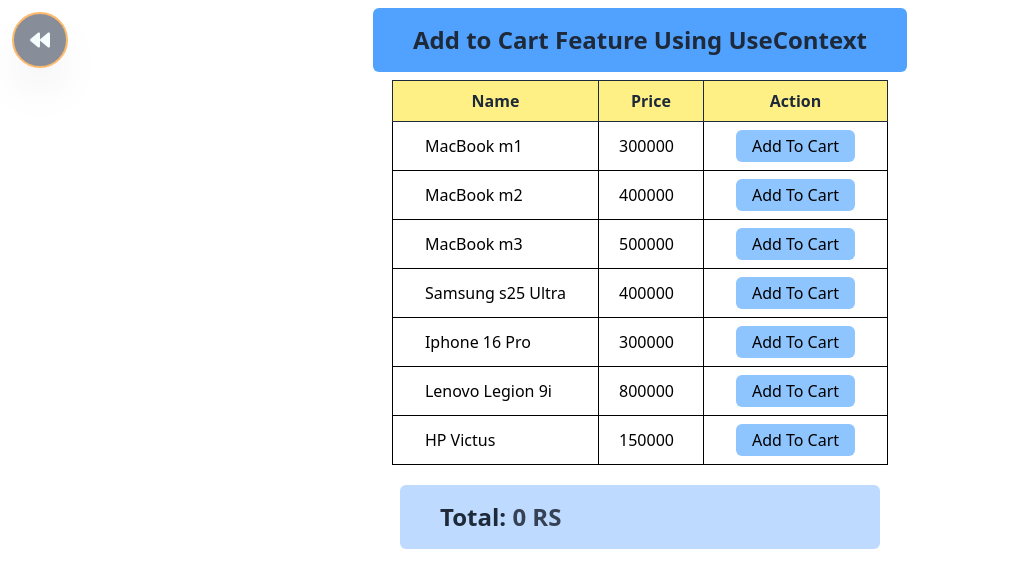
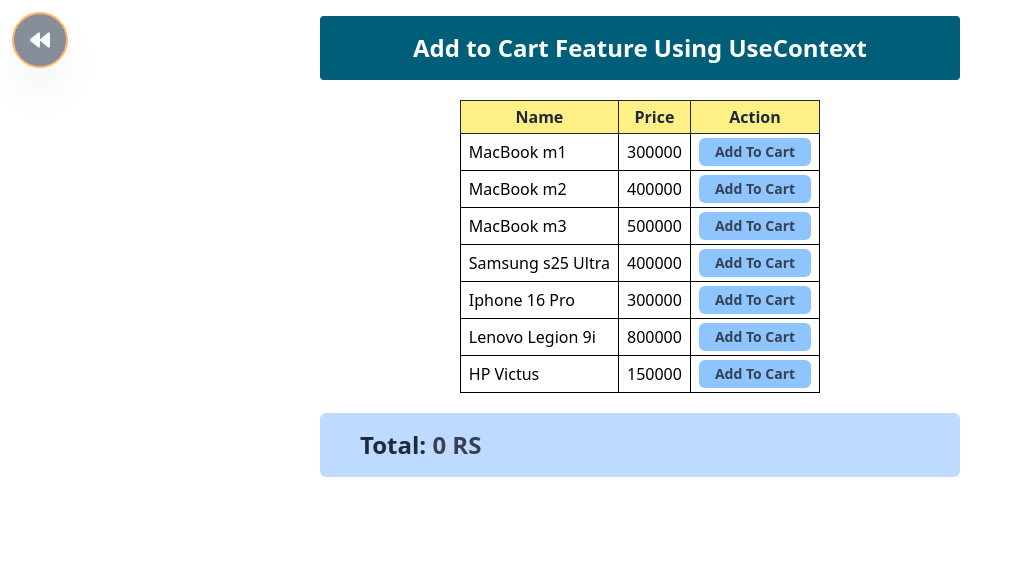
Before and after one commit to bishalbhat2002/React-JS-Learning-Projects, a React (Vite) app: page /React-JS-Learning-Projects/CartContext in a window 1280 px wide. Shown: the top 588 px of the page, without its empty margins (0-1011 px from the left). Built offline with nearby package versions, Linux system fonts and the light colour scheme.

Commit message:
Minor CSS classes Updated

```diff
--- a/src/components/CartContext/Cart.jsx
+++ b/src/components/CartContext/Cart.jsx
@@ -1,6 +1,8 @@
 import React, { useContext, useState } from "react";
 import { items } from "./items";
 import { CartContext } from "./CartContext";
+import Header from "../SmallComponents/Header"
+import Explanation from "../SmallComponents/Explanation"
 
 const Cart = () => {
   const { cartItems, cartPrice, setCartItems, setCartPrice, showItems, setShowItems} =
@@ -12,26 +14,23 @@
      setCartPrice(cartPrice + items[index].price)
      setShowItems(true);
     }
+
+    const explained = "here,.";
   return (
     <>
-      <div className="w-full bottom-10 flex justify-center">
-        <h1 className="my-2 px-10 py-4 rounded-md text-lg xl:text-2xl font-extrabold bg-blue-400 text-gray-800 inline-block">
-          Add to Cart Feature Using UseContext
-        </h1>
-      </div>
+      <Header heading="Add to Cart Feature Using UseContext" />
 
       {/* Data Show To add Cart */}
-
       <table className="border mx-auto">
         <thead className="border">
           <tr>
-            <th className="border px-8 py-2 bg-yellow-200 text-gray-800">
+            <th className="border px-2 py-1 text-md bg-yellow-200 text-gray-800">
               Name
             </th>
-            <th className="border px-8 py-2 bg-yellow-200 text-gray-800">
+            <th className="border px-2 py-1 text-md bg-yellow-200 text-gray-800">
               Price
             </th>
-            <th className="border px-8 py-2 bg-yellow-200 text-gray-800">
+            <th className="border px-2 py-1 text-md bg-yellow-200 text-gray-800">
               Action
             </th>
           </tr>
@@ -40,12 +39,12 @@
           {items.map((item, index) => {
             return (
               <tr key={index}>
-                <td className="border px-8 py-2">{item.name}</td>
-                <td className="border px-5 py-2">{item.price}</td>
-                <td className="border px-8 py-2">
+                <td className="border px-2 py-1 text-md">{item.name}</td>
+                <td className="border px-2 py-1 text-md">{item.price}</td>
+                <td className="border px-2 py-1 text-md">
                   <button
                   onClick={()=>handleAddToCartBtn(index)}
-                  className="bg-blue-300 px-4 py-1 rounded-md hover:scale-110 active:scale-95 transition-transform duration-200 ease-in-out">
+                  className="bg-blue-300 text-gray-700 px-4 py-1 text-sm font-semibold rounded-md hover:scale-110 active:scale-95 transition-transform duration-200 ease-in-out">
                     Add To Cart
                   </button>
                 </td>
@@ -66,14 +65,14 @@
 function CartDetails() {
        const { cartItems, cartPrice, showItems} = useContext(CartContext);
   return (
-    <section className="mx-auto mt-5 w-100 lg:w-120 my-2 px-10 py-4 rounded-md  bg-blue-200">
+    <section className="mx-auto mt-5 w-90 lg:w-160 my-2 px-10 py-4 rounded-md  bg-blue-200">
       <span className="text-lg xl:text-2xl font-extrabold  text-gray-800">
         Total: <span className="font-bold text-gray-700"> {cartPrice} RS</span>
       </span>
       {
           showItems ?
-          <div className="-mx-5 bg-gray-400 py-4 px-5 rounded-lg">
-          <ul>
+          <div className="-mx-5 bg-gray-300 border border-gray-500 py-4 px-5 rounded-lg">
+          <ul className="text-gray-700">
                {
                     cartItems.map((item, index)=>{
                          return (
```
